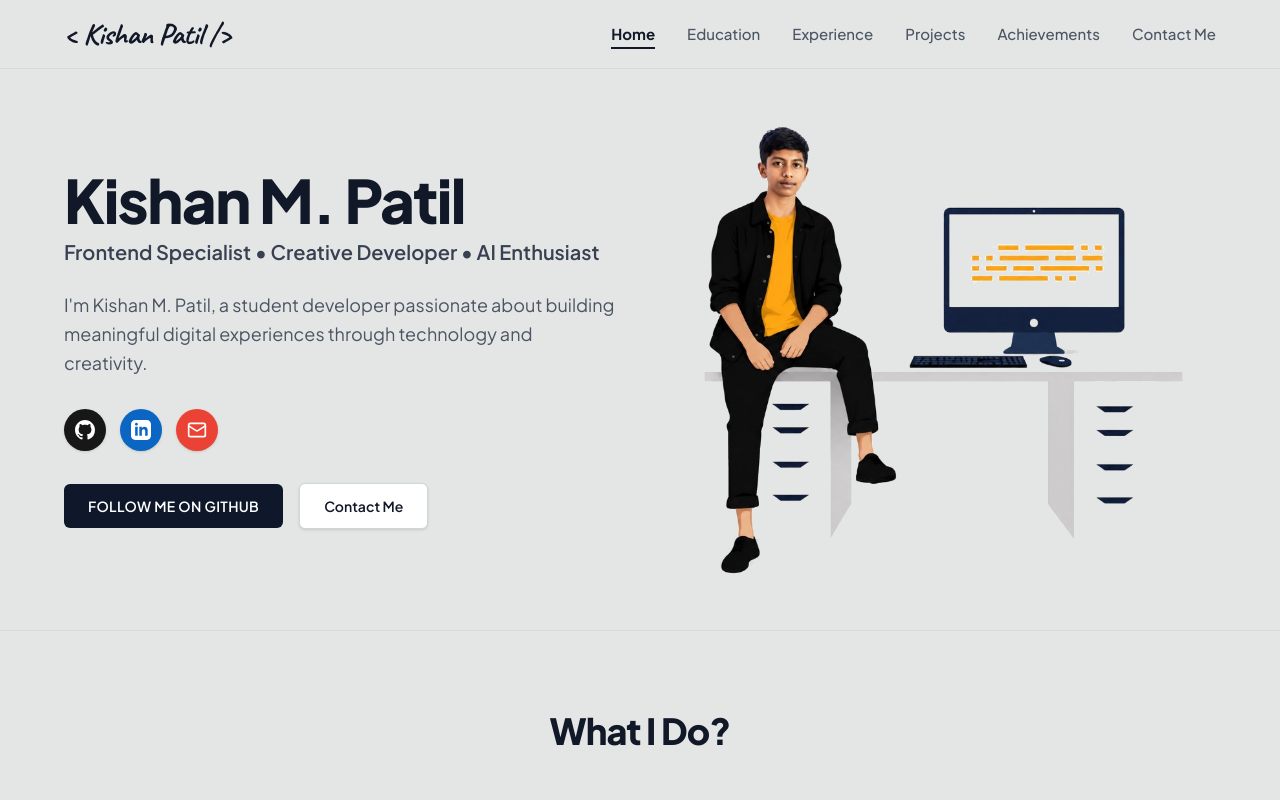
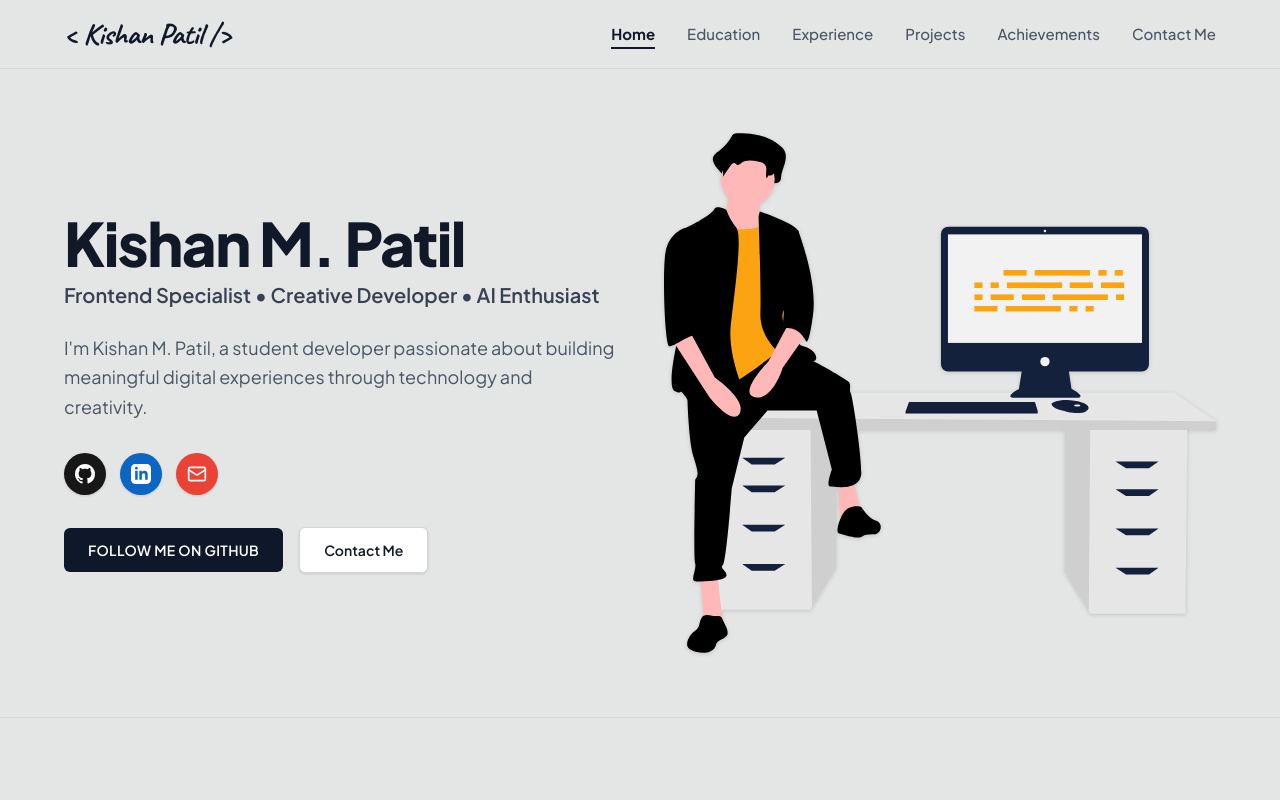
Before and after one commit to kishan7812/kishan7812.github.io, a Next.js app: page / in a window 1280 px wide. Shown: the top 800 px of the page. Built offline with nearby package versions, Linux system fonts and the light colour scheme.

Commit message:
Update home page hero image to feeling-proud vector illustration

```diff
--- a/src/components/hero/Hero.tsx
+++ b/src/components/hero/Hero.tsx
@@ -75,17 +75,16 @@ export function Hero() {
           </div>
         </div>
 
-        {/* Right Column: Prominent, Zoomed-In Hero Artwork (Eliminating Empty Space) */}
+        {/* Right Column: Prominent Hero Artwork (SVG Feeling Proud) */}
         <div className="lg:col-span-6 flex justify-center items-center">
-          <div className="relative w-full max-w-[580px] lg:max-w-[640px] flex items-center justify-center overflow-visible">
+          <div className="relative w-full max-w-[540px] lg:max-w-[600px] flex items-center justify-center select-none">
             <Image
-              src="/images/hero-kishan.png"
-              alt="Kishan M. Patil at workspace desk"
-              width={900}
-              height={675}
+              src="/images/feeling-proud.svg"
+              alt="Kishan M. Patil developer desk illustration"
+              width={712}
+              height={670}
               priority
-              quality={95}
-              className="w-full h-auto object-contain transform scale-110 lg:scale-120 origin-center transition-transform"
+              className="w-full h-auto object-contain drop-shadow-sm transition-transform"
             />
           </div>
         </div>
```
Also changed, not shown: public/images/feeling-proud.svg (added).
